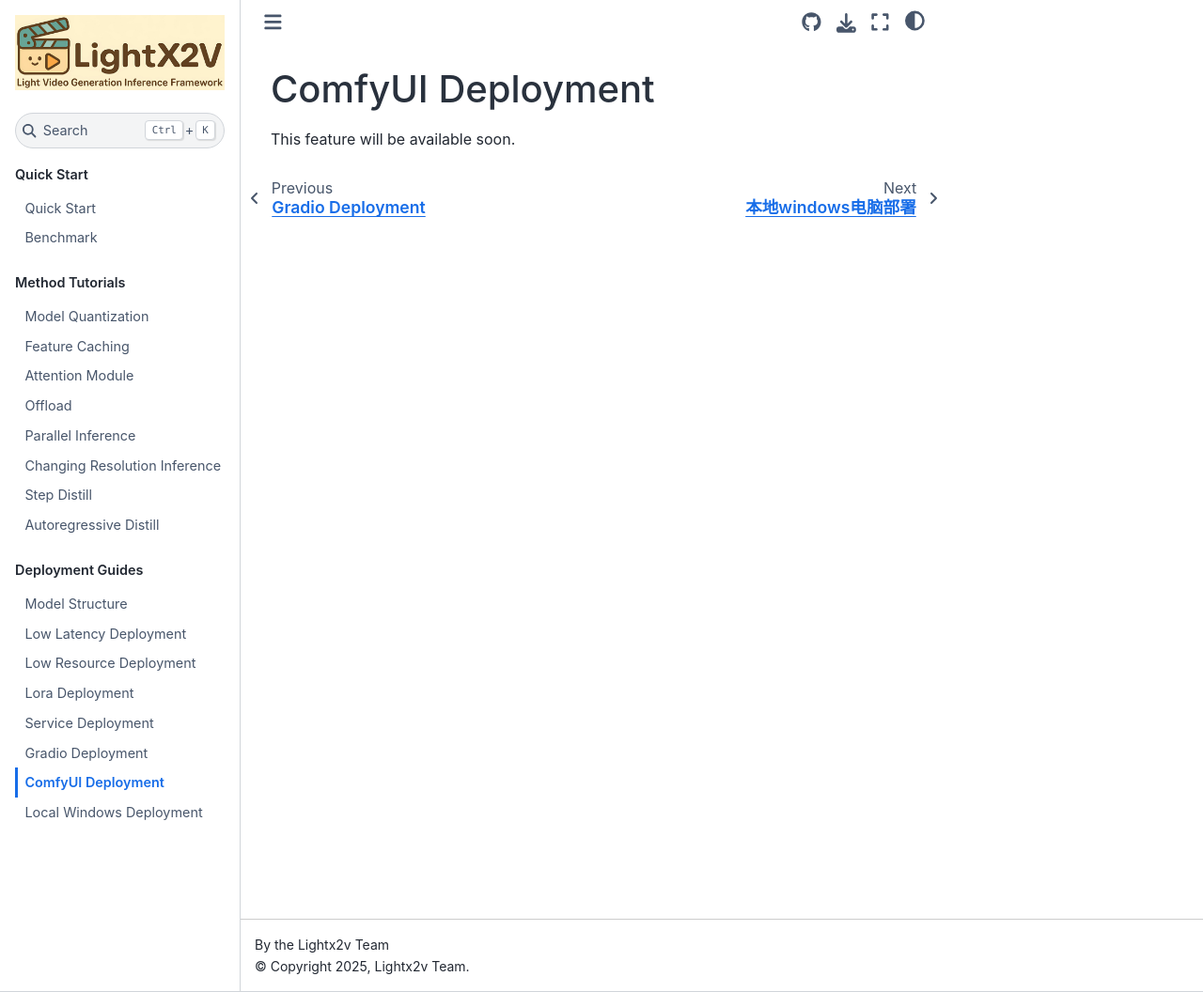
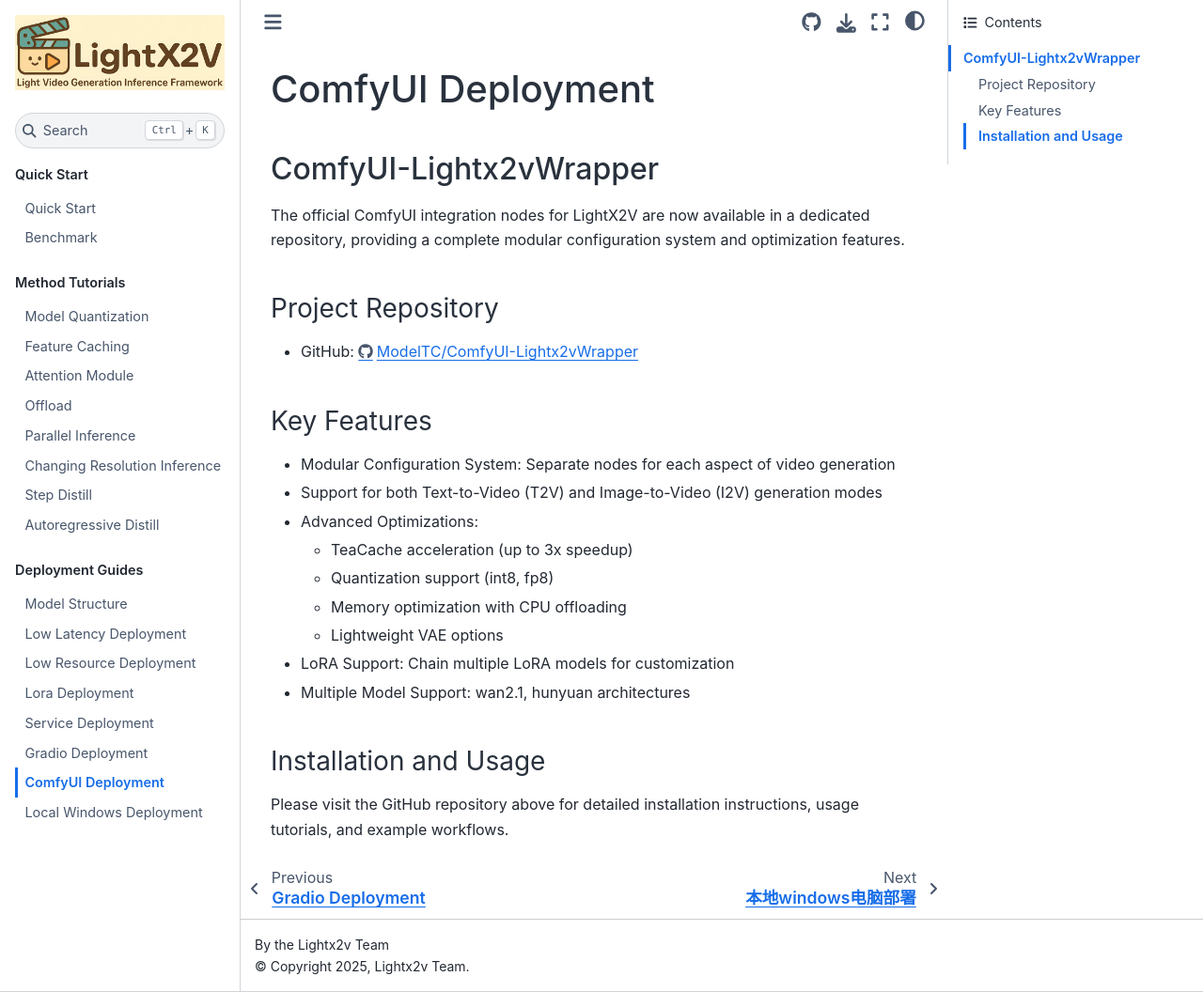
Before and after one commit to olek-soft-engineer/LightX2V, a Sphinx documentation site: the page built from docs/EN/source/deploy_guides/deploy_comfyui.md, in a window 1280 px wide and 1056 px high. Shown: the whole window at 94% size. Built offline with Sphinx 7.4.7 and the Sphinx Book theme 1.1.4, drawn with Linux system fonts in a browser that asks for light colours.

Commit message:
Update ComfyUI deployment documentation to include details on ComfyUI-Lightx2vWrapper, featuring installation instructions, key features, and project repository link.

```diff
--- a/docs/EN/source/deploy_guides/deploy_comfyui.md
+++ b/docs/EN/source/deploy_guides/deploy_comfyui.md
@@ -1,3 +1,25 @@
 # ComfyUI Deployment
 
-This feature will be available soon.
+## ComfyUI-Lightx2vWrapper
+
+The official ComfyUI integration nodes for LightX2V are now available in a dedicated repository, providing a complete modular configuration system and optimization features.
+
+### Project Repository
+
+- GitHub: [https://github.com/ModelTC/ComfyUI-Lightx2vWrapper](https://github.com/ModelTC/ComfyUI-Lightx2vWrapper)
+
+### Key Features
+
+- Modular Configuration System: Separate nodes for each aspect of video generation
+- Support for both Text-to-Video (T2V) and Image-to-Video (I2V) generation modes
+- Advanced Optimizations:
+  - TeaCache acceleration (up to 3x speedup)
+  - Quantization support (int8, fp8)
+  - Memory optimization with CPU offloading
+  - Lightweight VAE options
+- LoRA Support: Chain multiple LoRA models for customization
+- Multiple Model Support: wan2.1, hunyuan architectures
+
+### Installation and Usage
+
+Please visit the GitHub repository above for detailed installation instructions, usage tutorials, and example workflows.
```
Also changed, not shown: docs/ZH_CN/source/deploy_guides/deploy_comfyui.md (+23 -1 lines).
